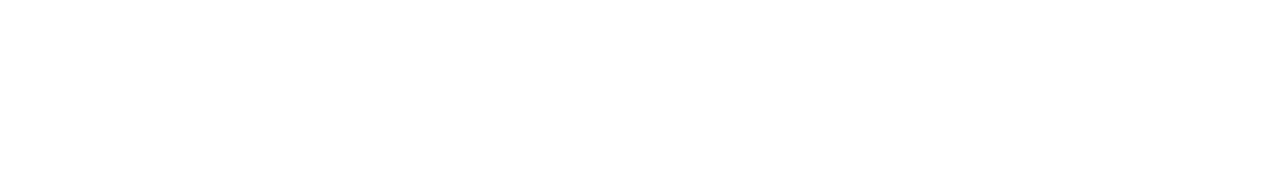
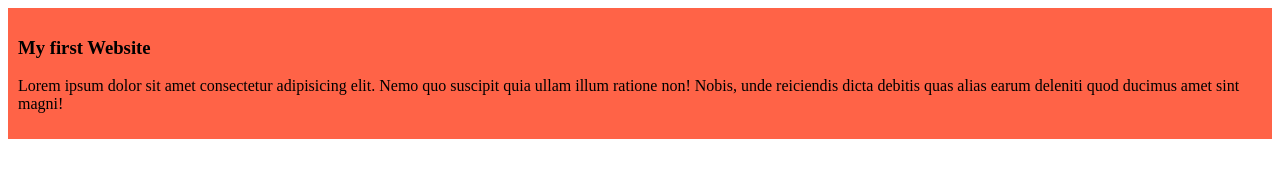
Before and after one commit to nasermunshi/My--first--GitHub--repo, a plain HTML site: page index.html in a window 1280 px wide. Drawn offline with Linux system fonts and the light colour scheme.

Commit message:
added the first blog

```diff
--- /dev/null
+++ b/Styls/blog.css
@@ -0,0 +1,4 @@
+div{
+  background-color: tomato;
+  padding: 10px;
+}
--- a/index.html
+++ b/index.html
@@ -4,8 +4,17 @@
                     <meta charset="UTF-8">
                     <meta name="viewport" content="width=device-width, initial-scale=1.0">
                     <title>My first github repo</title>
+    <link rel="stylesheet" href="Styls/blog.css">
 </head>
 <body>
-
+   <div>
+                    <h3>My first Website</h3>
+         <p>Lorem ipsum dolor sit amet consectetur
+                    adipisicing elit. Nemo quo suscipit
+                     quia ullam illum ratione non! Nobis,
+                     unde reiciendis dicta debitis quas alias
+                      earum deleniti quod ducimus amet
+                       sint magni!</p>
+   </div>
 </body>
 </html>
```
